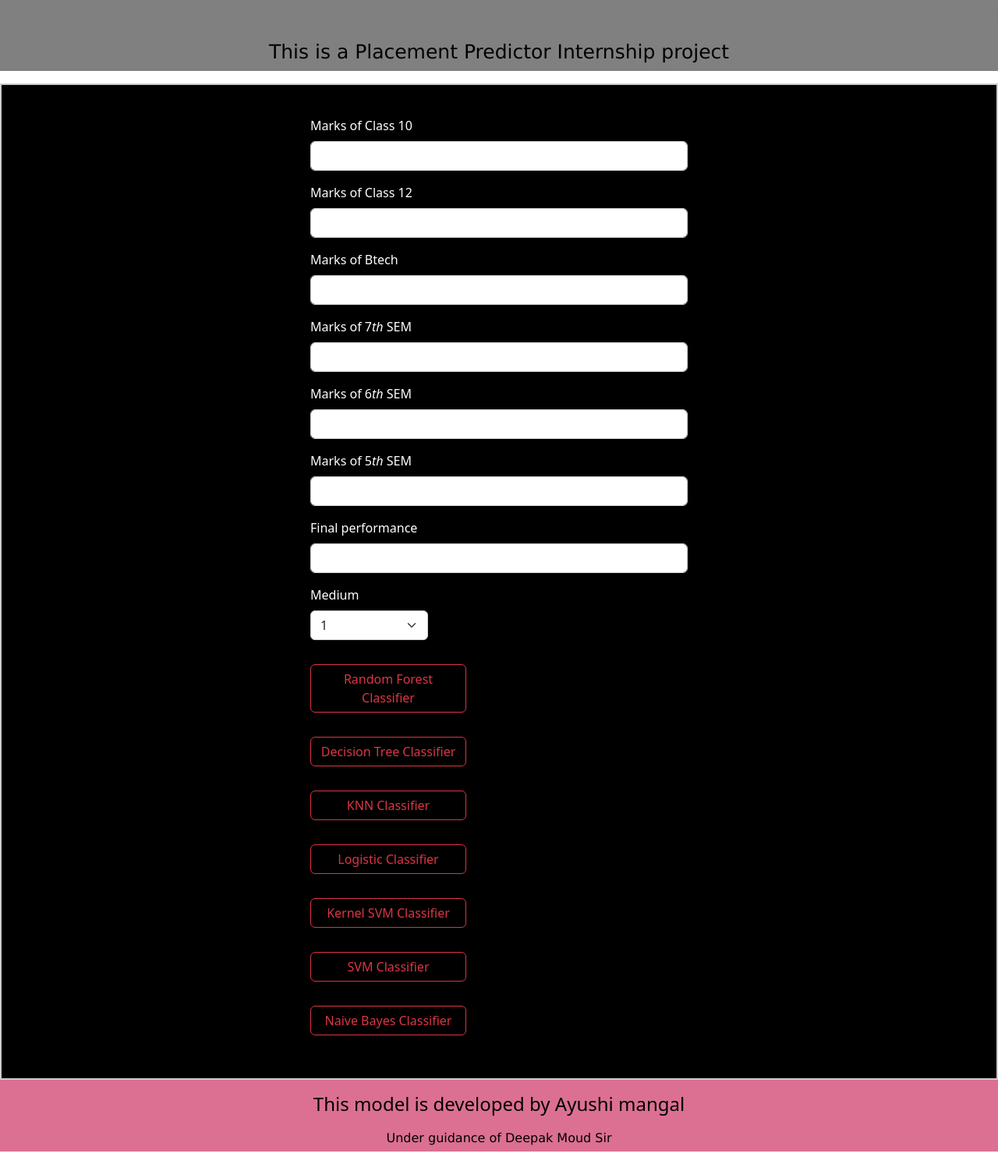
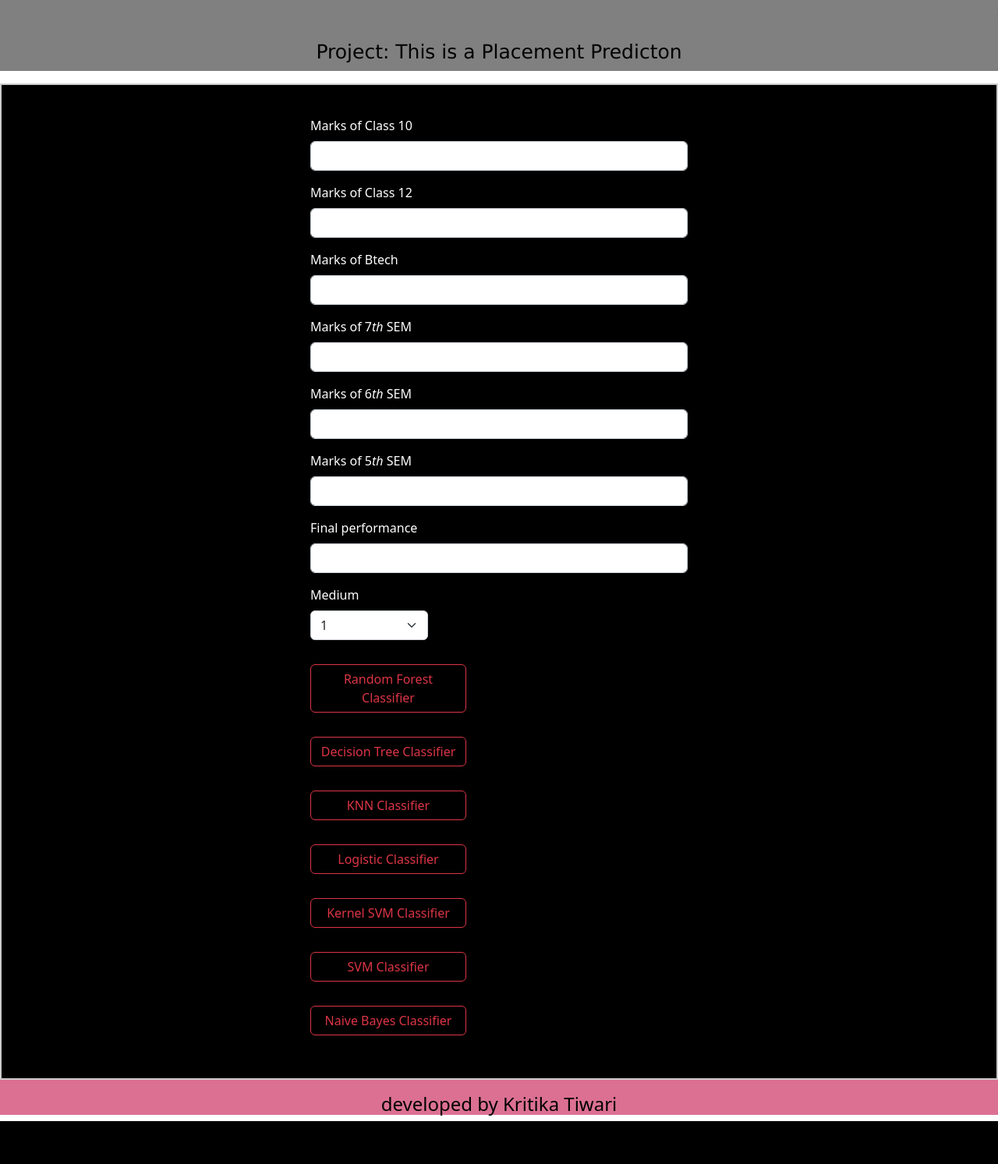
Before and after one commit to KritikaTiwari/Project6, a Flask app: page / in a window 1280 px wide. Shown: the whole page at 78% size. After the commit the page ends 1438 px from the top, so only its background shows below. Run offline with Flask 2, Linux system fonts and the light colour scheme; parts of the project's set-up code (start-up, migrations or seed data) failed here and were passed over.

Commit message:
Update index.html

```diff
--- a/templates/index.html
+++ b/templates/index.html
@@ -78,9 +78,7 @@
 <body>
     <div class="head">
         <marquee behavior="  " direction="left "> Summer internship project</marquee>
-        <p style="font-size: 25px;">
-            This is a Placement Predictor Internship project
-        </p>
+        <p style="font-size: 25px;">Project: This is a Placement Predicton</p>
 
 
     </div>
@@ -169,11 +167,9 @@
 
     <div class="tail">
         <h4>
-            This model is developed by Ayushi mangal
+            developed by Kritika Tiwari
         </h4>
-        <p>
-            Under guidance of Deepak Moud Sir
-        </p>
+
     </div>
 
     <script src="https://cdn.jsdelivr.net/npm/bootstrap@5.2.0/dist/js/bootstrap.bundle.min.js"
```
